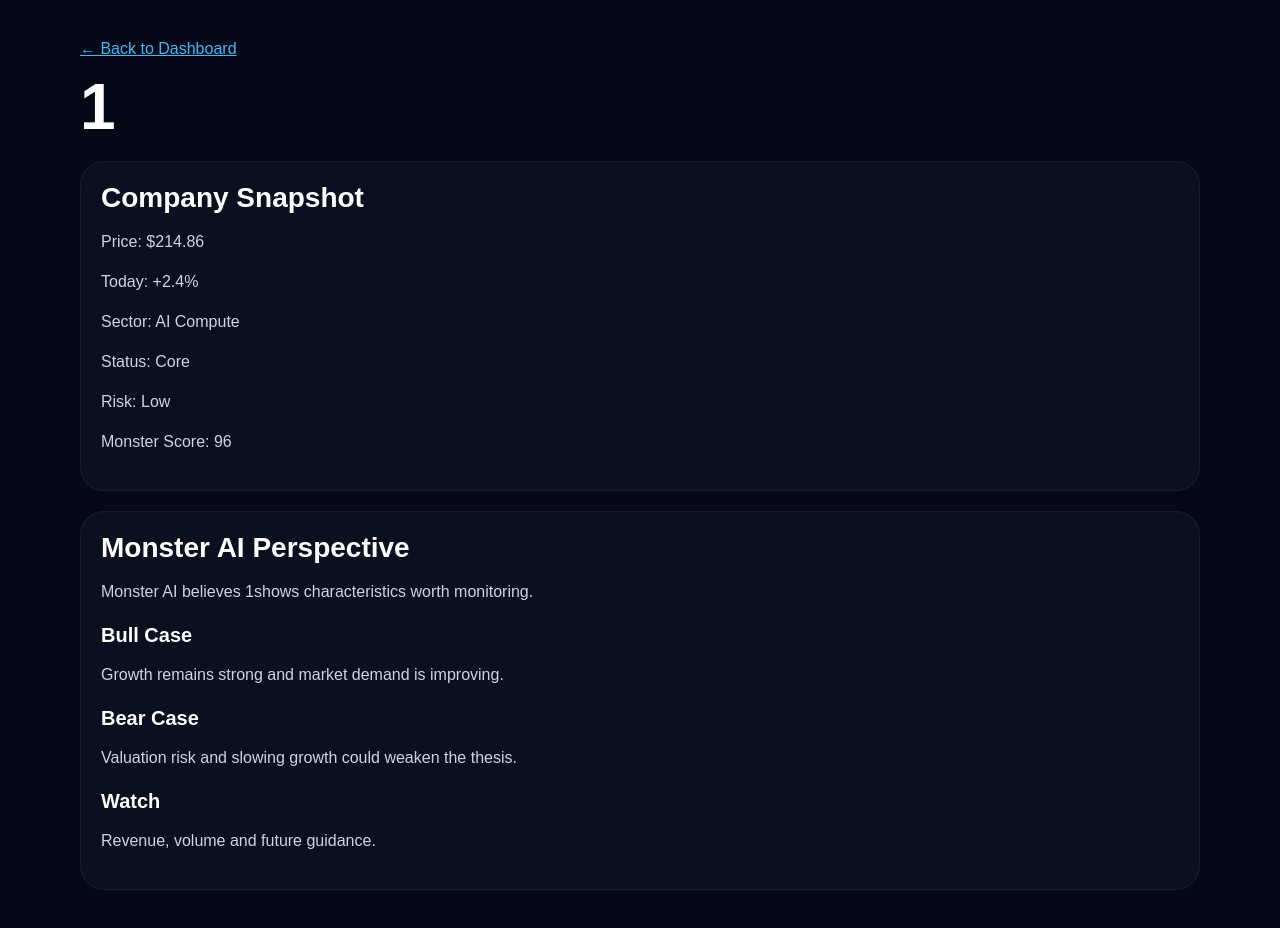
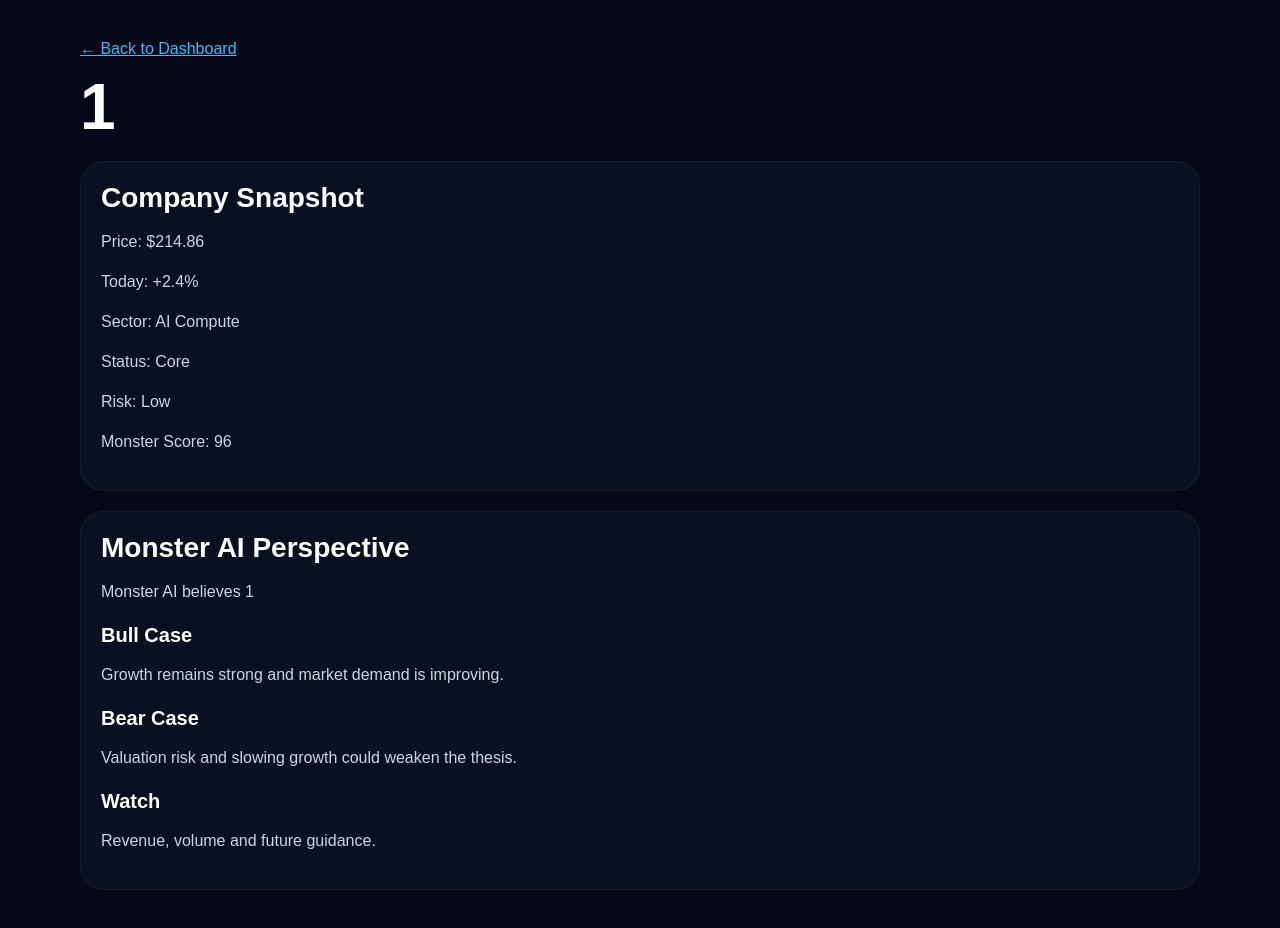
Before and after one commit to cn10120/-monster-stock-dashboard, a Next.js app: page /company/1 in a window 1280 px wide. Shown: the top 928 px of the page. Built offline with nearby package versions, Linux system fonts and the light colour scheme.

Commit message:
Update page.tsx

```diff
--- a/app/company/[ticker]/page.tsx
+++ b/app/company/[ticker]/page.tsx
@@ -39,7 +39,6 @@ return (
 
 <p>
 Monster AI believes {ticker.toUpperCase()}
-shows characteristics worth monitoring.
 </p>
 
 <h3>Bull Case</h3>
```
